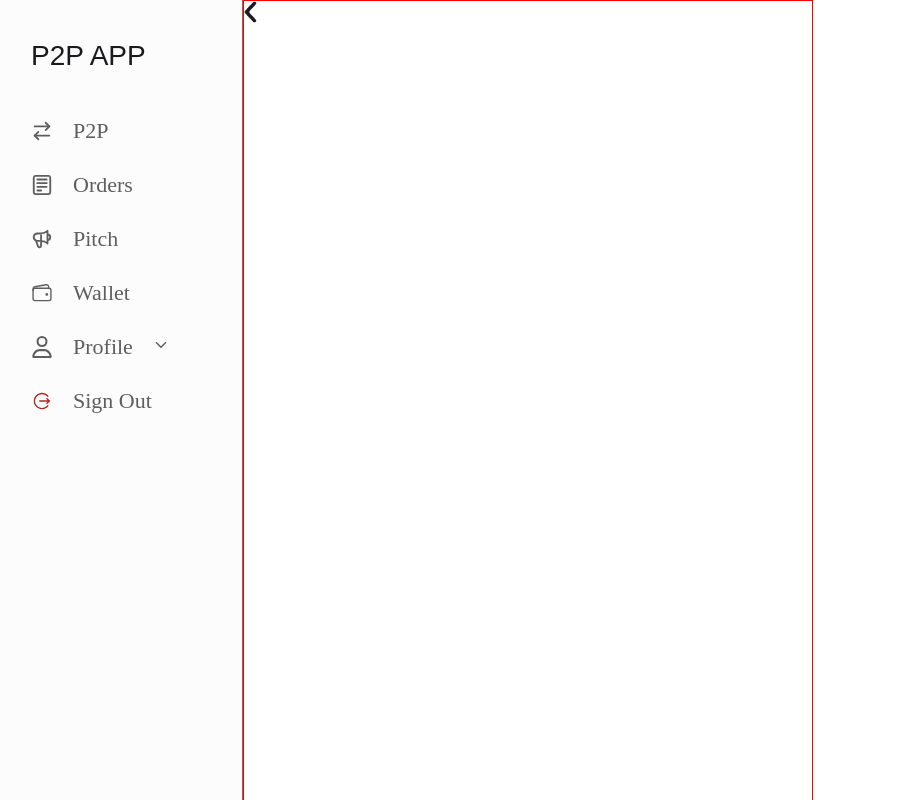
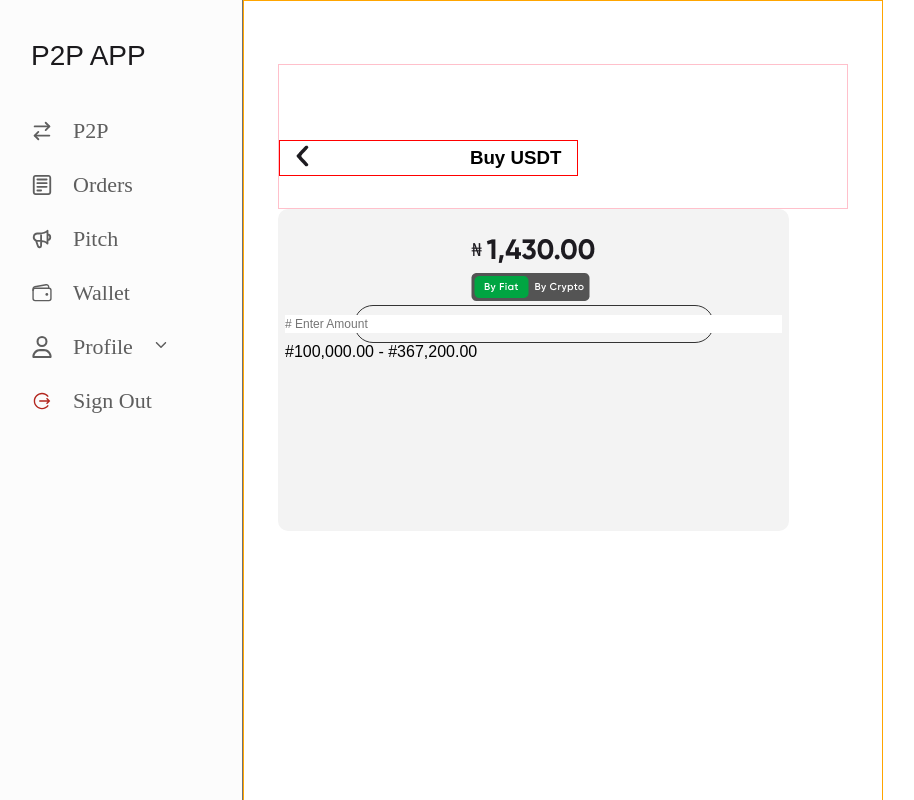
Before and after one commit to Stringcode-Limited/p2p-front-end, a React (Vite) app: page /app/buyUSDT in a window 1280 px wide. Shown: the top 800 px of the page, without its empty margins (13-927 px from the left). Built offline with nearby package versions, Linux system fonts and the light colour scheme; a web font is replaced by a local one.

Commit message:
added features to buyusdt

```diff
--- a/src/pages/app/app-home-page/BuyUsdt/Buyusdt.css
+++ b/src/pages/app/app-home-page/BuyUsdt/Buyusdt.css
@@ -1,51 +1,85 @@
+/* @import url('https://fonts.cdnfonts.com/css/gilroy-bold'); */
+
 .usdt-info{
     width: 50vw;
     height: 1221px;
     top: 2227px;
+    gap: 20px;
+    border: 1px solid orange;
     display: flex;
-    gap: 20px;
+    align-items: center;
+    justify-content: center;
+
+
 
 }
-.usdt-info .sidebar{
-    width: 365px;
-    height: 945px;
-    border: 0px, 1px 0px, 0px;
-    border-right: 1px solid #727272;
-}
-.usdt-info .sidebar-right{
-    width: 365px;
-    height: 945px;
-    border: 0px, 1px 0px, 0px;
-    border-left: 1px solid #727272
-}
-.usdt-info .icons-unit{
-    width: 136px;
-    height: 368px;
-    display: flex;
-    flex-direction: column;
-    margin-left: 44px;
-    top: 106px;
-    margin-top: 30px;
-    left: 44px;
-    gap: 40px;
-}
+
+
 .usdt-info .log{
     margin-left: 44px;
 }
-.usdt-info .icons-unit-right{
-    width: 136px;
-    height: 368px;
+
+.usdt-info .left{
     display: flex;
-    flex-direction: column;
-    top: 106px;
-    margin-top: 30px;
-    left: 44px;
-    gap: 40px;
+    gap: 161px;
+    margin-top: 75px;
+    border: 1px solid red;
+    width: 299.23px;
+    height: 36px;
+    align-items: center;
+    justify-content: center;
 }
 .usdt-info .middle-section{
-    border: 1px solid red;
+    border: 1px solid pink;
     width: 570px;
+    height: 145px;
+
+
 }
-.sdt{
+.usdt-info .hero-frame{
+    width: 511px;
+    height: 948px;
+}
+.usdt-info .jr-usdt{
+
+}
+.usdt-info .figure-frame{
+    width: 511px;
+    height: 322px;
+    border-radius: 10px;
+    padding: 24px, 16px, 24px, 16px;
+    background-color: #F3F3F3;
+    display: flex;
+    align-items: center;
+    justify-content: center;
+}
+.inner-container{
+    width: 479px;
+    height: 274px;
+}
+.usdt-info .dev-usdt{
+    border: 1px solid black;
+}
+.recent{
     border: 1px solid green;
+    width: 384px;
 }
+input[type="text"]{
+    border-radius: none;
+    width: 497px;
+    height: 44px;
+}.usdt-info .amount{
+    width: 497px;
+}
+.usdt-info .search{
+
+    flex-direction: column;
+    align-items: center;
+    justify-content: center;
+}
+.usdt-info .fig-bold{
+    display: flex;
+    justify-content: center;
+    align-items: center;
+    flex-direction: column;
+}
--- a/src/pages/app/app-home-page/BuyUsdt/Buyusdt.tsx
+++ b/src/pages/app/app-home-page/BuyUsdt/Buyusdt.tsx
@@ -1,5 +1,8 @@
 import "./Buyusdt.css"
 import left from "../../../../assets/images/left.png"
+import OrderCard from "../../../../components/OrderCard/OrderCard";
+import figure from "../../../../assets/images/figure.png"
+import fiat from "../../../../assets/images/fiat.png"
 
 
 
@@ -9,13 +12,44 @@ import left from "../../../../assets/images/left.png"
 function Buyusdt() {
   return (
     <div className='usdt-info'>
-
+        <div className="jr-usdt">
             <div className="middle-section">
-            <img src={left} alt="" />
+             <div className="left">
+            <div className="dt-icon">
+             <img src={left} alt="" />
+             </div>
+             <div className="dt">
+             <h3>Buy USDT</h3>
+             </div>
+             </div>
             </div>
+            <div className="hero-frame">
+                <div className="figure-frame">
+                    <div className="inner-container">
+                        <div className="fig-bold">
+                            <div className="wrapps">
+                            <div className="fig-amount">
+                                <img src={figure} alt="" />
+                            </div>
+                            <div className="ud-label">
+                                <img src={fiat} alt="" />
+                            </div>
+                            </div>
+                            <div className="search">
+                              <input type="text" placeholder="# Enter Amount" />
+                            </div>
+                            <div className="amount">
+                                <p>#100,000.00 - #367,200.00</p>
+                            </div>
+                        </div>
+                    </div>
+                </div>
+            </div>
+           </div>
 
 
     </div>
+
   );
 }
 
```
Also changed, not shown: src/assets/images/fiat.png (added).
